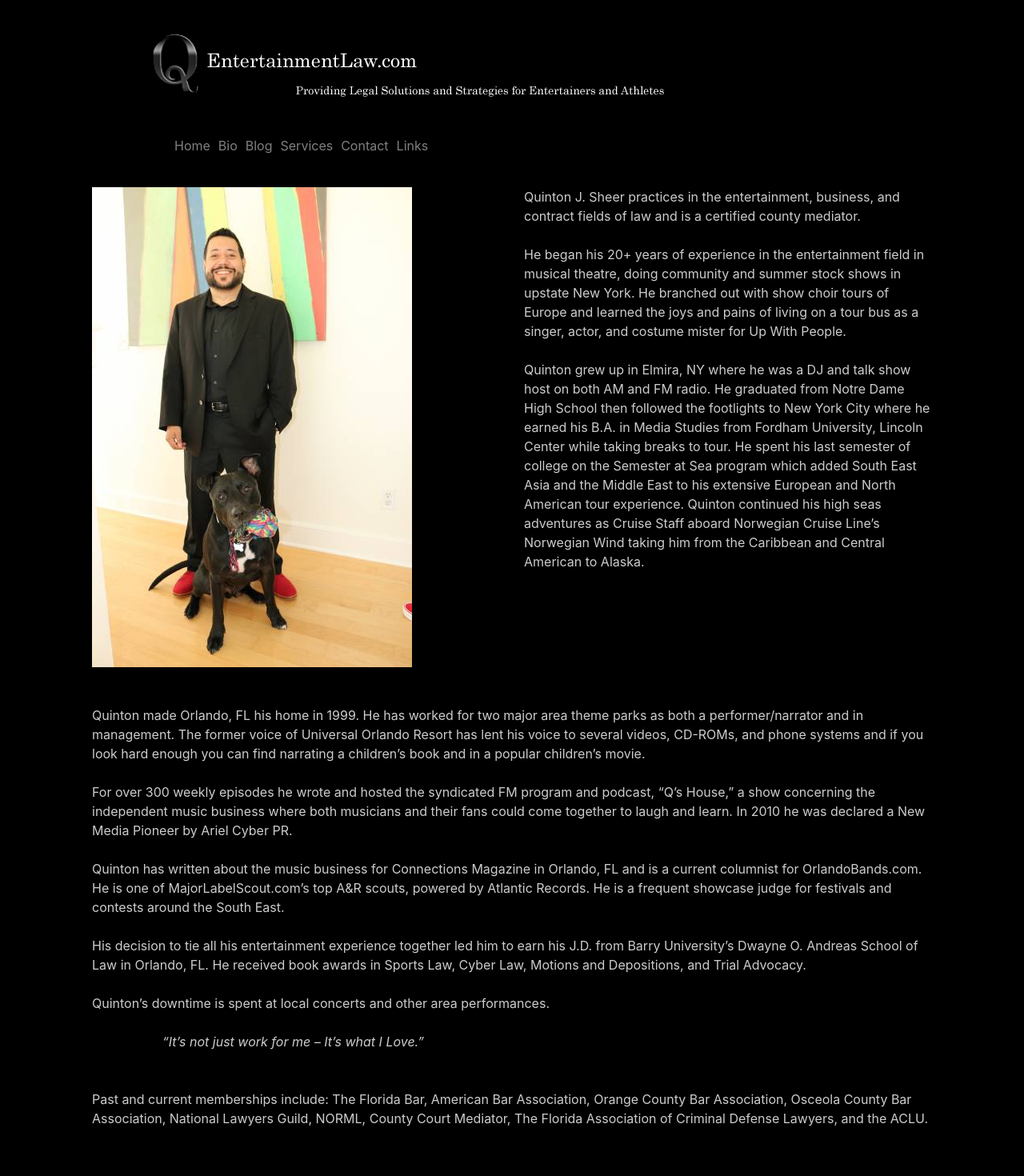
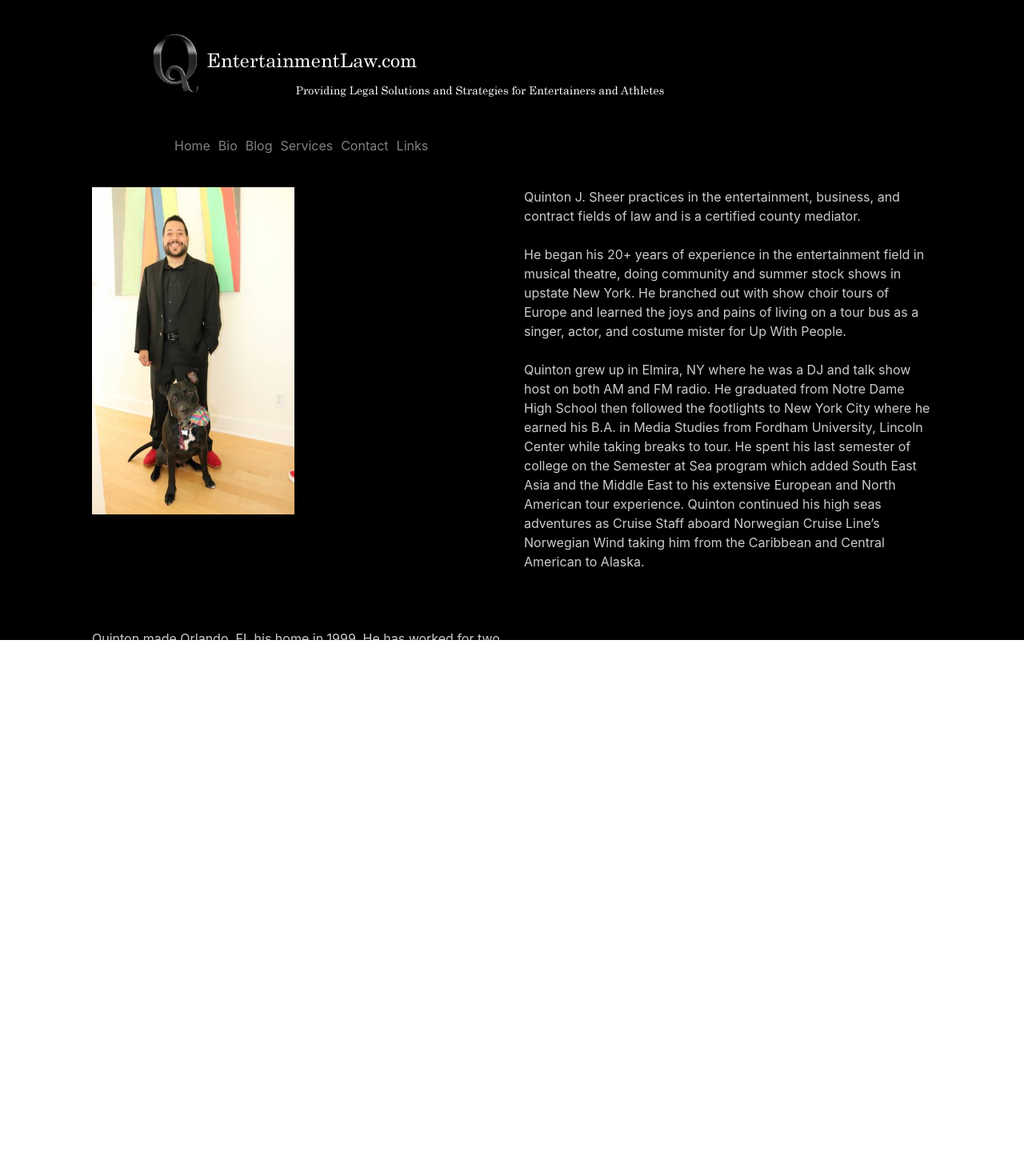
Before and after one commit to oepsteindev/qLaw, a React (Create React App) app: page /bio in a window 1280 px wide. Shown: the top 1470 px of the page at 80% size. After the commit the page ends 800 px from the top, so only its background shows below. Built offline with nearby package versions, Linux system fonts and the light colour scheme; a web font is replaced by a local one.

Commit message:
Fixed last of mobile issues

```diff
--- a/public/index.html
+++ b/public/index.html
@@ -14,7 +14,7 @@
     />
     <meta
       name="viewport"
-      content="width=device-width, maximum-scale=1.5, initial-scale=1, shrink-to-fit=no"
+      content="width=device-width, maximum-scale=1.5, initial-scale=1.5, shrink-to-fit=no"
     />
     <meta name="theme-color" content="#000000" />
     <!--
--- a/src/App.css
+++ b/src/App.css
@@ -2,6 +2,7 @@
   text-align: center;
   color: #cccccc;
   overflow-y: auto;
+  height: 100vh;
 
 }
 
@@ -49,6 +50,7 @@
 
 .black_bg {
     background-color: #000;
+
 }
 
 
--- a/src/components/bio.js
+++ b/src/components/bio.js
@@ -14,8 +14,8 @@ class Homepage extends React.Component {
             <div className="container  black_bg left-align">
                 <Container>
                     <Row>
-                        <Col> <img src={biopic} /></Col>
-                        <Col>
+                        <Col xs={12} md={6}> <img src={biopic}  height="409" width="253"/></Col>
+                        <Col xs={6} md={6}>
                             Quinton J. Sheer practices in the entertainment, business, and contract fields
                             of law and is a certified county mediator.
                             <br/><br/>
@@ -38,7 +38,7 @@ class Homepage extends React.Component {
 
                     </Row>
                     <Row>
-                        <Col>
+                        <Col xs={6} md={6}>
                             <br/><br/>
                             Quinton made Orlando, FL his home in 1999. He has worked for two major area
                             theme parks as both a performer/narrator and in management. The former voice of
--- a/src/index.css
+++ b/src/index.css
@@ -6,6 +6,7 @@ body {
     sans-serif;
   -webkit-font-smoothing: antialiased;
   -moz-osx-font-smoothing: grayscale;
+  height:100vh;
 }
 
 code {
```
